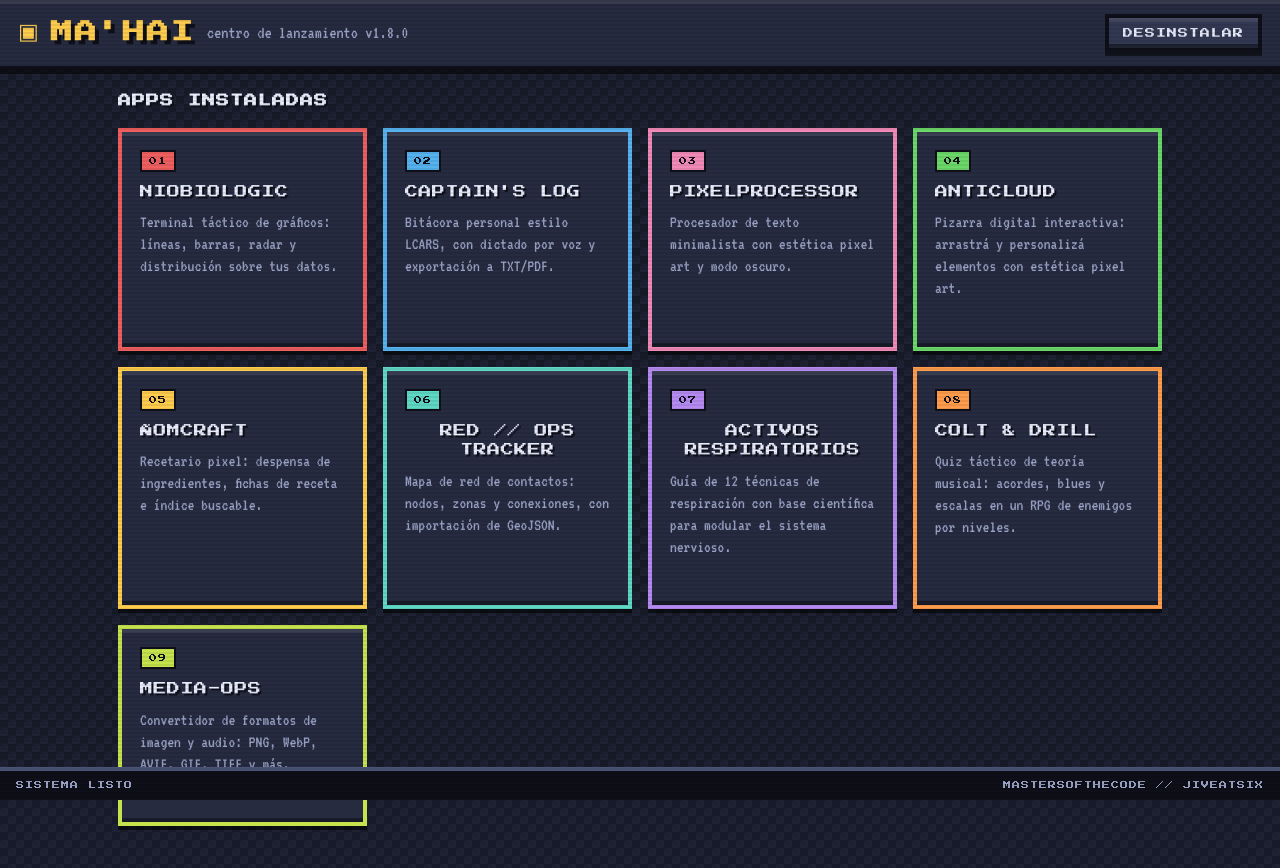
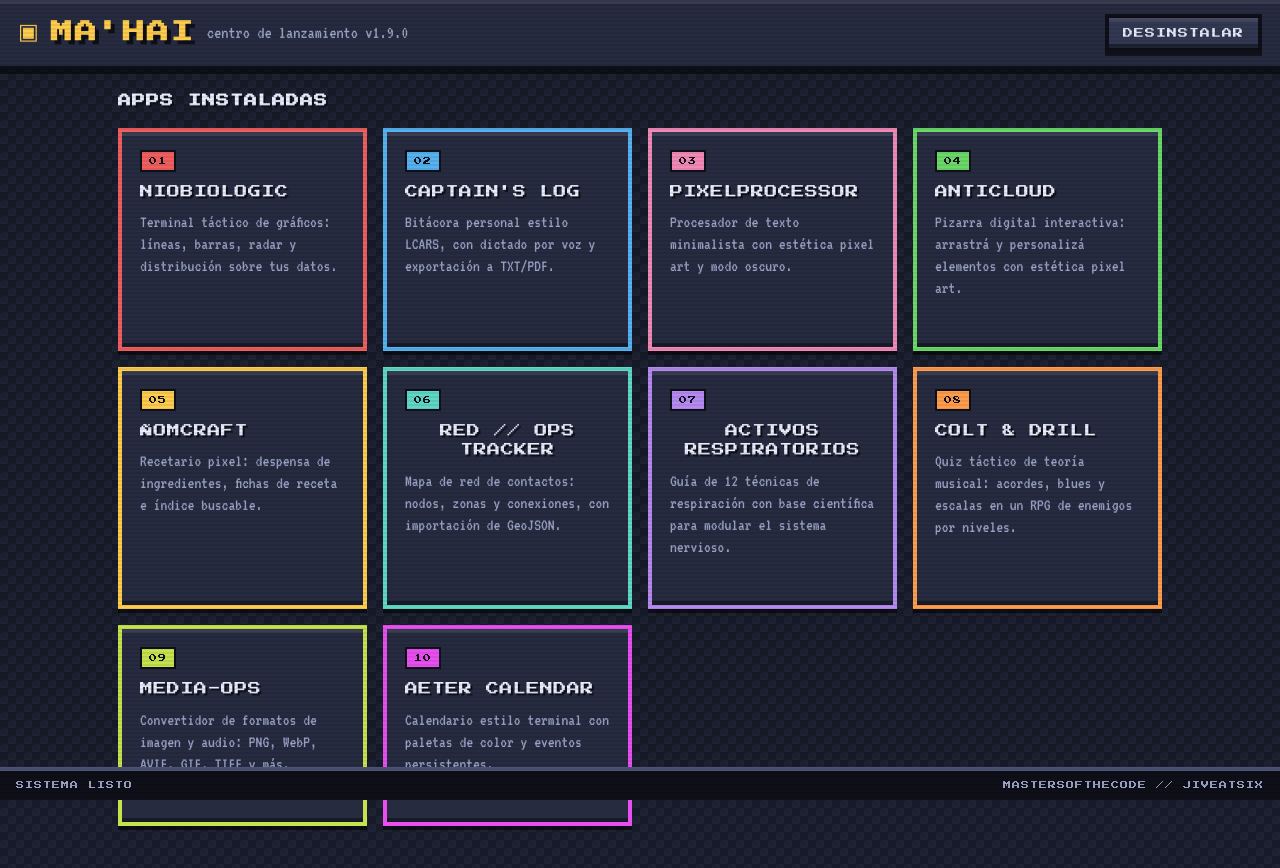
Before and after one commit to jiveatsix-jpg/mahai, a website: page www/index.html in a window 1280 px wide. Drawn offline with Linux system fonts and the light colour scheme.

Commit message:
Suma AETER Calendar como decima app del hub

```diff
--- a/www/index.html
+++ b/www/index.html
@@ -15,7 +15,7 @@
   <div class="brand">
     <span class="brand-icon" aria-hidden="true">&#9635;</span>
     <h1 class="logo">MA'HAI</h1>
-    <span class="brand-sub">centro de lanzamiento v1.8.0</span>
+    <span class="brand-sub">centro de lanzamiento v1.9.0</span>
   </div>
   <button class="btn-uninstall" id="uninstall-btn" title="Abre el desinstalador de Ma'hai">DESINSTALAR</button>
 </header>
@@ -86,6 +86,13 @@
       <span class="card-desc">Convertidor de formatos de imagen y audio: PNG, WebP, AVIF, GIF, TIFF y más.</span>
       <span class="card-meta" data-status>&nbsp;</span>
     </button>
+
+    <button class="pbox card card-magenta" data-exe="AeterCalendar.exe" data-label="AETER Calendar">
+      <span class="tag magenta">10</span>
+      <span class="card-title">AETER CALENDAR</span>
+      <span class="card-desc">Calendario estilo terminal con paletas de color y eventos persistentes.</span>
+      <span class="card-meta" data-status>&nbsp;</span>
+    </button>
   </div>
 </main>
 
--- a/www/style.css
+++ b/www/style.css
@@ -20,6 +20,7 @@
   --purple:   #b58bf2;
   --orange:   #ff9d4d;
   --lime:     #c6e34d;
+  --magenta:  #e94ff0;
 
   --px: 4px;
   --pixel: 'Press Start 2P', 'Courier New', monospace;
@@ -171,6 +172,7 @@ h2.sec {
 .tag.purple { background: var(--purple); }
 .tag.orange { background: var(--orange); }
 .tag.lime   { background: var(--lime); }
+.tag.magenta{ background: var(--magenta); }
 
 /* tinte de fondo de cada tarjeta, sutil (no tapa el texto) */
 .card-red    { background: linear-gradient(var(--panel), var(--panel)) padding-box, none; border-color: var(--red); }
@@ -182,6 +184,7 @@ h2.sec {
 .card-purple { border-color: var(--purple); }
 .card-orange { border-color: var(--orange); }
 .card-lime   { border-color: var(--lime); }
+.card-magenta{ border-color: var(--magenta); }
 
 /* ---------- pie ---------- */
 
```
Also changed, not shown: 1 other file.
